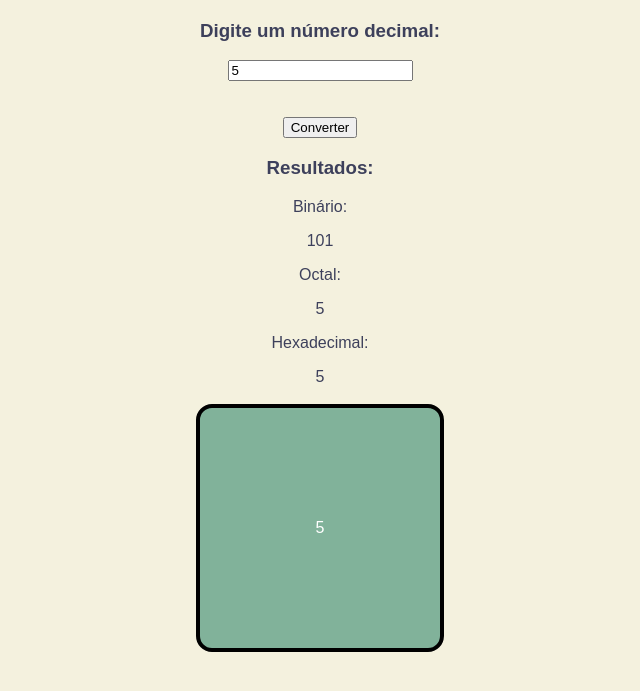
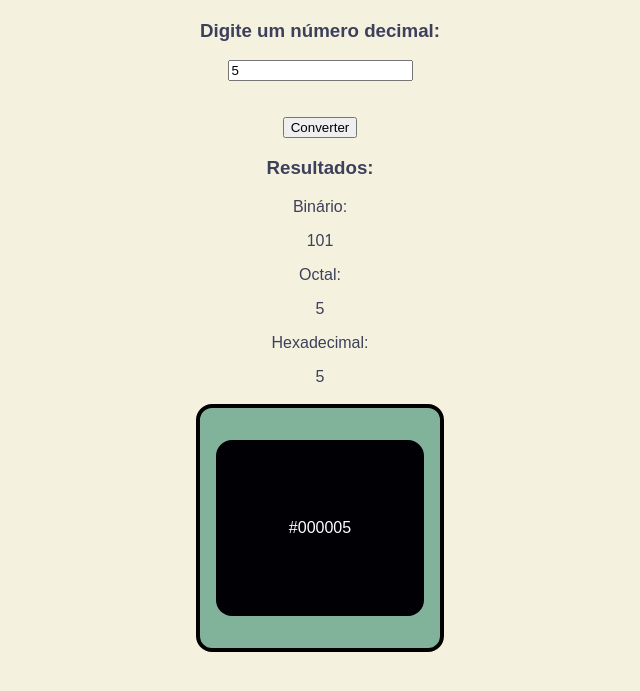
Before and after one commit to LucasTsuzuku-SPTECH/sptech_arqComp_SPTecherMachine, a plain HTML site: page index.html in a window 1280 px wide. Both pictures are taken after typing "5" into the empty fields and a click on the button "Converter". Shown: the part 87-778 px from the top of the page, without its empty margins (320-960 px from the left). Drawn offline with Linux system fonts and the light colour scheme; a web font is replaced by a local one.

Commit message:
hotfix: Ajuste de cores

```diff
--- a/index.html
+++ b/index.html
@@ -4,10 +4,13 @@
     <meta charset="UTF-8" />
     <meta name="viewport" content="width=device-width, initial-scale=1.0" />
     <title>Calculadora Arq. Comp. Pedro e Lucas</title>
-    <link href="/style.css" rel="stylesheet" />
-    <link rel="preconnect" href="https://fonts.googleapis.com">
-<link rel="preconnect" href="https://fonts.gstatic.com" crossorigin>
-<link href="https://fonts.googleapis.com/css2?family=Poetsen+One&display=swap" rel="stylesheet">
+    <link href="./style.css" rel="stylesheet" />
+    <link rel="preconnect" href="https://fonts.googleapis.com" />
+    <link rel="preconnect" href="https://fonts.gstatic.com" crossorigin />
+    <link
+      href="https://fonts.googleapis.com/css2?family=Poetsen+One&display=swap"
+      rel="stylesheet"
+    />
   </head>
   <body>
     <main>
@@ -20,15 +23,16 @@
       <div id="div_resultados">
         <h3>Resultados:</h3>
         <p>Binário:</p>
-        <div id="div_resultados_binario"></div>
+        <div id="div_resultados_binario"><br /></div>
         <p>Octal:</p>
-        <div id="div_resultados_octal"></div>
+        <div id="div_resultados_octal"><br /></div>
         <p>Hexadecimal:</p>
-        <div id="div_resultados_hexadecimal"></div>
+        <div id="div_resultados_hexadecimal"><br /></div>
         <br />
         <div id="div_resultados_hexadecimal_caixaColorida">
           <p id="div_resultados_hexadecimal_caixaColorida_caixaTexto">
-            Coloque um número entre 0 e 16.777.215 e a sua cor hexadecimal aparecerá aqui
+            Coloque um número entre 0 e 16.777.215 e a sua cor hexadecimal
+            aparecerá aqui
           </p>
         </div>
       </div>
@@ -38,11 +42,26 @@
 <script>
   function converterNumero() {
     var decimal = Number(ipt_numeroDecimal.value);
-    div_resultados_binario.innerHTML = decimal.toString(2);
-    div_resultados_octal.innerHTML = decimal.toString(8);
-    div_resultados_hexadecimal.innerHTML = decimal.toString(16);
-    div_resultados_hexadecimal_caixaColorida_caixaTexto.innerHTML = `<p style = 'background-color: #${decimal.toString(
-      16
-    )}'>${decimal.toString(16)}</p>`;
+    var binario = decimal.toString(2);
+    var octal = decimal.toString(8);
+    var hexadecimal = decimal.toString(16);
+    var zeroHexadecimalColorido = "";
+    var contador = 1;
+    div_resultados_binario.innerHTML = binario;
+    div_resultados_octal.innerHTML = octal;
+    div_resultados_hexadecimal.innerHTML = hexadecimal;
+
+    console.log(hexadecimal.length);
+
+    while (contador <= 6 - hexadecimal.length) {
+      zeroHexadecimalColorido += "0";
+      contador++;
+    }
+
+    console.log(zeroHexadecimalColorido + hexadecimal);
+
+    div_resultados_hexadecimal_caixaColorida_caixaTexto.innerHTML = `<p style = 'background-color: #${
+      zeroHexadecimalColorido + hexadecimal
+    }'>#${zeroHexadecimalColorido + hexadecimal}</p>`;
   }
 </script>
```
